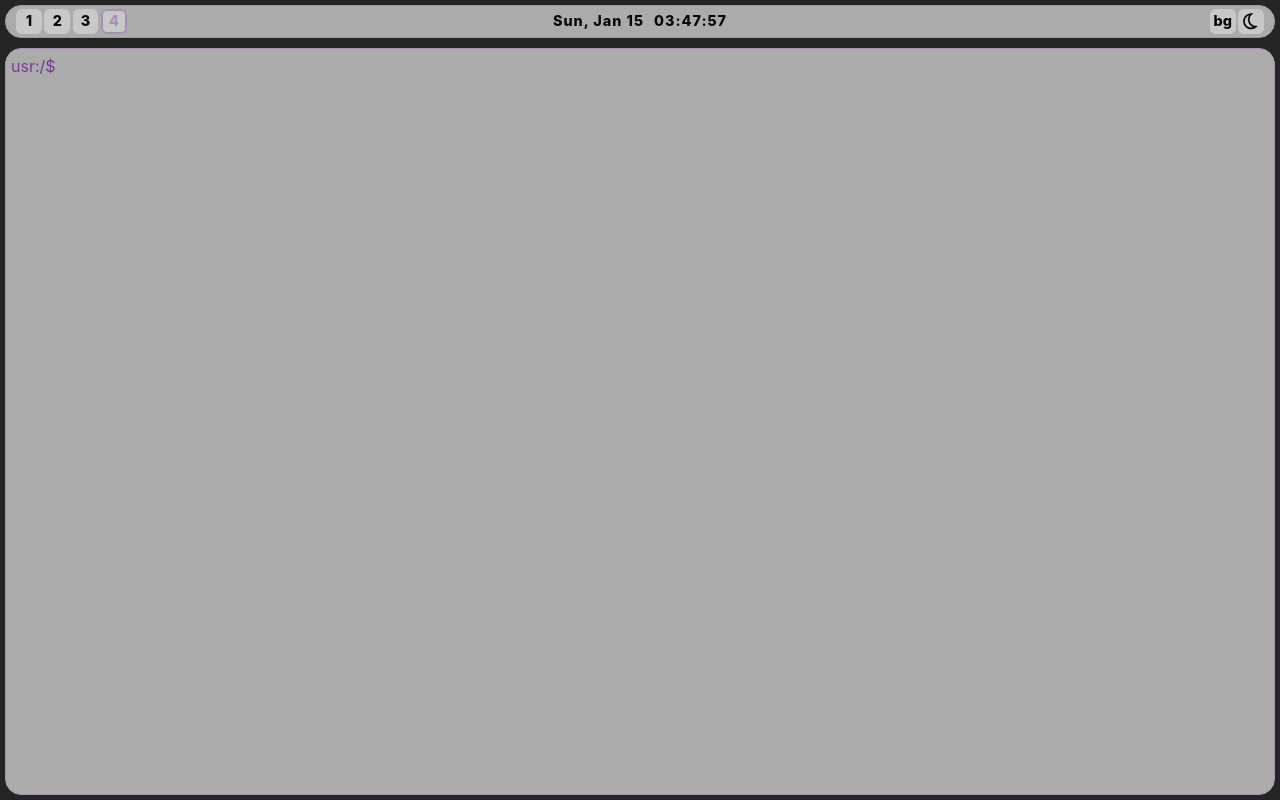
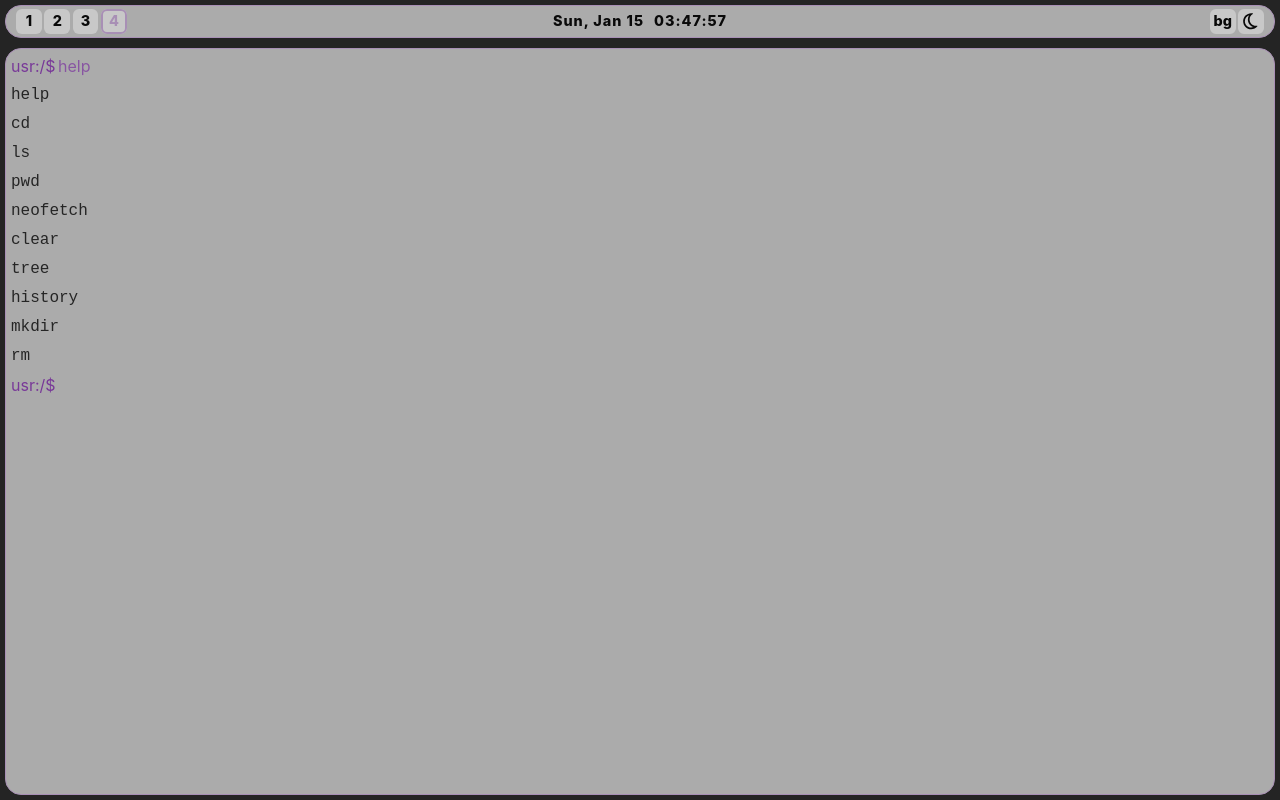
Before and after one commit to CrgioYalux/trmnl, a React (Vite) app: page / in a window 1280 px wide. Built offline with nearby package versions, Linux system fonts and the light colour scheme.

Commit message:
feat: run 'help' command at start for context

```diff
--- a/src/providers/Terminal/index.tsx
+++ b/src/providers/Terminal/index.tsx
@@ -1,4 +1,4 @@
-import { createContext, useContext } from 'react';
+import { createContext, useContext, useEffect, useRef } from 'react';
 import useTerminal from '../../hooks/useTerminal';
 import type { useTerminalState } from '../../hooks/useTerminal';
 
@@ -17,6 +17,12 @@ const useTerminalContext = () => useContext<TerminalContext>(Context);
 
 const TerminalProvider: React.FC<TerminalProviderProps> = ({ children }) => {
     const value = useTerminal();
+    const firstRenderRef = useRef<boolean>(true);
+
+    useEffect(() => {
+        if (firstRenderRef.current) value[1].interpretInput('help');
+        firstRenderRef.current = false;
+    }, []);
 
     return (
         <Context.Provider value={value}>
```
